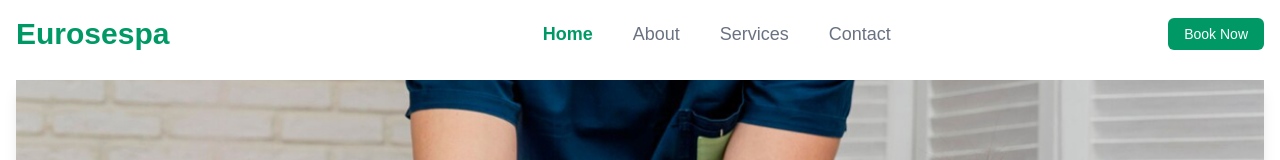
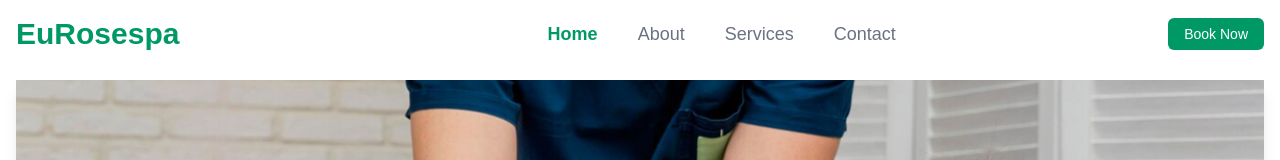
Before and after one commit to lokondey72/spa, a Next.js app: page / in a window 1280 px wide. Shown: the top 160 px of the page. Built offline with nearby package versions, Linux system fonts and the light colour scheme.

Commit message:
15-04 final set 2.0 commit

```diff
--- a/src/componants/Footer.js
+++ b/src/componants/Footer.js
@@ -3,6 +3,7 @@
 import { FaFacebook, FaWhatsapp, FaTwitter, FaLinkedin } from "react-icons/fa"; // Optional social icons
 import Link from "next/link";
 import { FaFacebookMessenger } from "react-icons/fa";
+import { IoCallSharp } from "react-icons/io5";
 
 export default function Footer() {
   return (
@@ -20,7 +21,7 @@ export default function Footer() {
             priority
           /> */}
             <h4 className="text-3xl font-semibold hover:text-gray-500 text-emerald-600 mb-4">
-              Eurosespa
+              EuRosespa
             </h4>
           </Link>
           <p className="text-gray-400 text-sm">
@@ -121,6 +122,17 @@ export default function Footer() {
                 className="text-gray-400 hover:text-emerald-400"
               />
             </Link>
+            <Link
+              href="tel:+8801911552077"
+              target="_blank"
+              rel="noopener noreferrer"
+              aria-label="Call phone number"
+            >
+              <IoCallSharp
+                size={24}
+                className="text-gray-400 hover:text-emerald-400"
+              />
+            </Link>
           </div>
         </div>
       </div>
--- a/src/componants/Navber.js
+++ b/src/componants/Navber.js
@@ -36,16 +36,8 @@ export default function Navbar() {
       <div className="max-w-7xl mx-auto flex items-center justify-between px-4 py-3 md:py-4">
         {/* Logo */}
         <Link href="/">
-          {/* <Image
-            src="/Eurosespa-logo.png"
-            alt="Eurosespa Logo"
-            width={70}
-            height={70}
-            className="object-contain"
-            priority
-          /> */}
           <h4 className="text-3xl font-semibold hover:text-gray-500 text-emerald-600 transition-colors">
-            Eurosespa
+            EuRosespa
           </h4>
         </Link>
 
```
